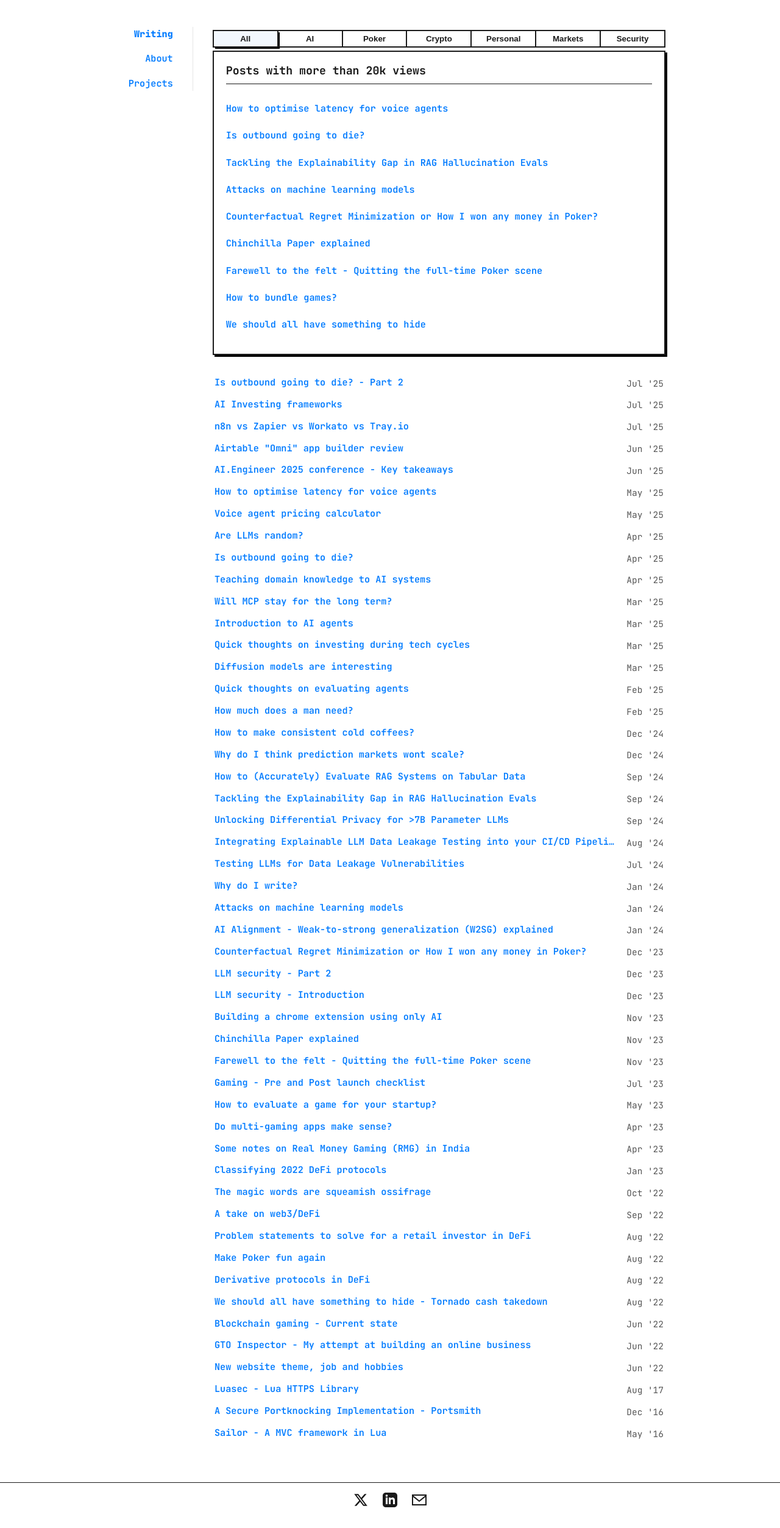
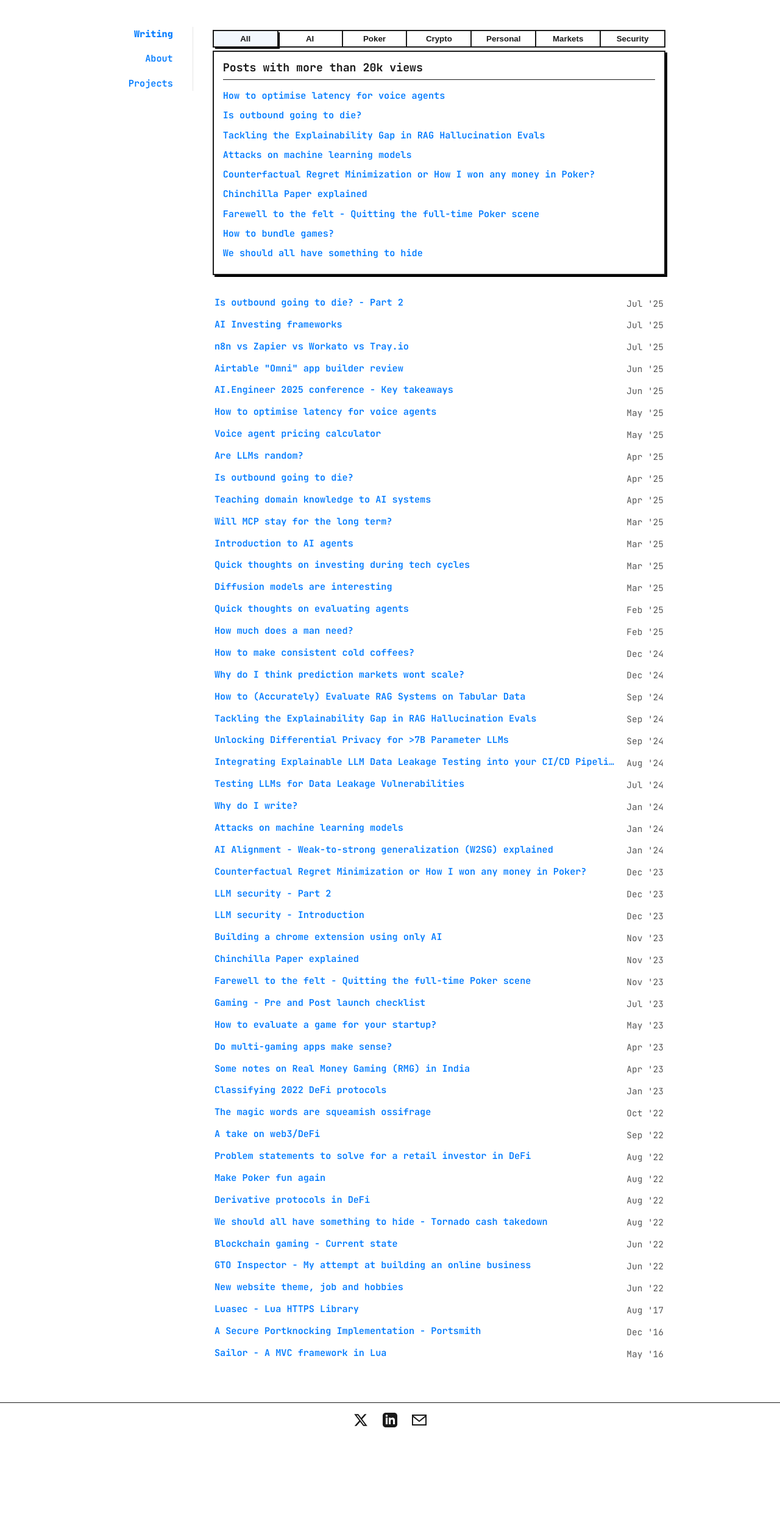
Before and after one commit to r-nikhil/r-nikhil.github.io, a Jekyll site: the page built from index.html, in a window 1280 px wide. Shown: the whole page at 61% size. Built offline with Jekyll 4.4.1, drawn with Linux system fonts in a browser that asks for light colours; after the commit the page ends 2374 px from its top, so only the background shows below that.

Commit message:
Assistant checkpoint: Reduce spacing in popular posts section
Assistant generated file changes:
- index.html: Reduce spacing between popular posts links, Reduce padding in popular posts container, Reduce margin below popular posts heading

---

User prompt:

reduce the space between the links. there is too much empty space in the box overall

Replit-Commit-Author: Assistant
Replit-Commit-Session-Id: 1c38c967-3d09-48ae-accb-798121af993c

```diff
--- a/index.html
+++ b/index.html
@@ -49,18 +49,18 @@ layout: default
 .popular-posts {
   margin-bottom: 30px;
   border: 2px solid var(--border-color);
-  padding: 20px;
+  padding: 15px;
   background-color: var(--bg-color);
   box-shadow: 3px 3px 0px 0px rgba(0,0,0,1);
 }
 
 .popular-posts h2 {
-  margin: 0 0 15px 0;
+  margin: 0 0 10px 0;
   font-size: 1.2em;
   font-weight: 700;
   color: var(--text-color);
   border-bottom: 1px solid var(--border-color);
-  padding-bottom: 10px;
+  padding-bottom: 8px;
 }
 
 .popular-posts-list {
@@ -70,8 +70,8 @@ layout: default
 }
 
 .popular-posts-list li {
-  margin: 8px 0;
-  padding: 5px 0;
+  margin: 2px 0;
+  padding: 2px 0;
 }
 
 .popular-posts-list a {
```
